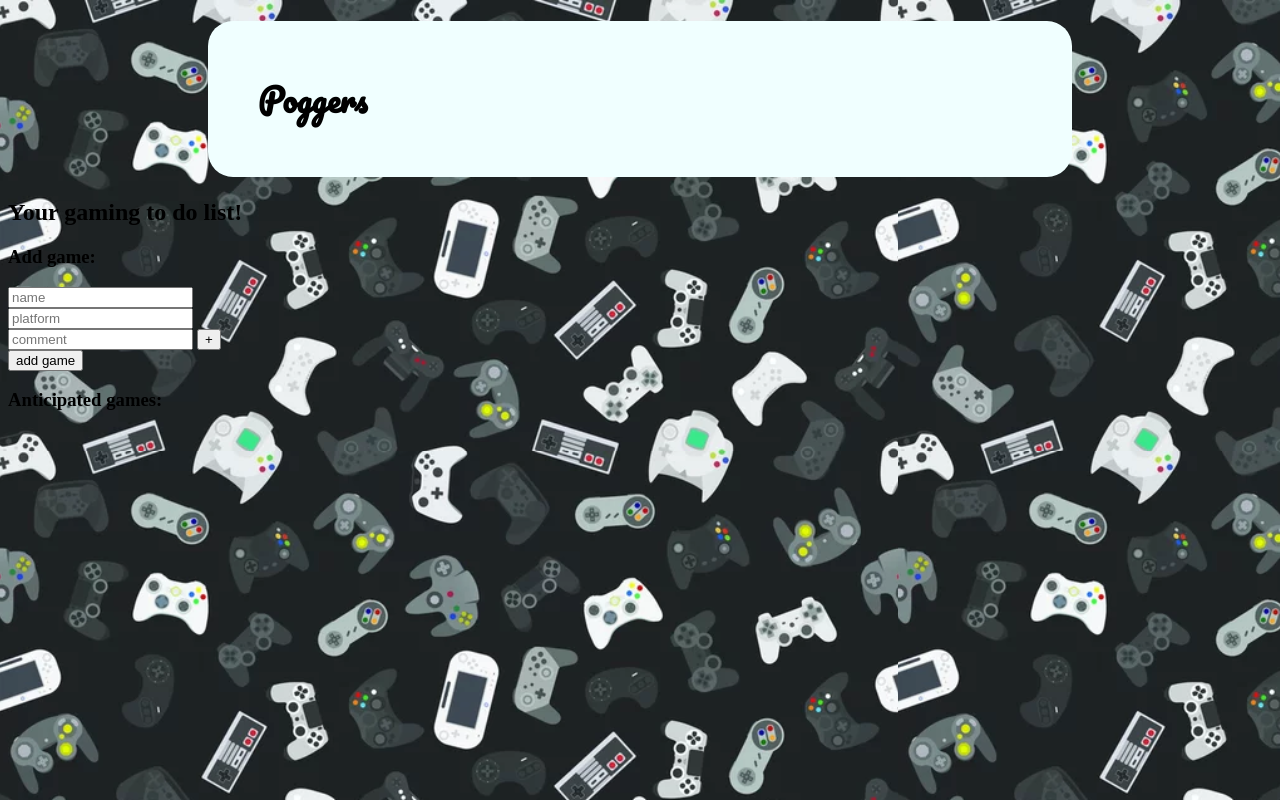
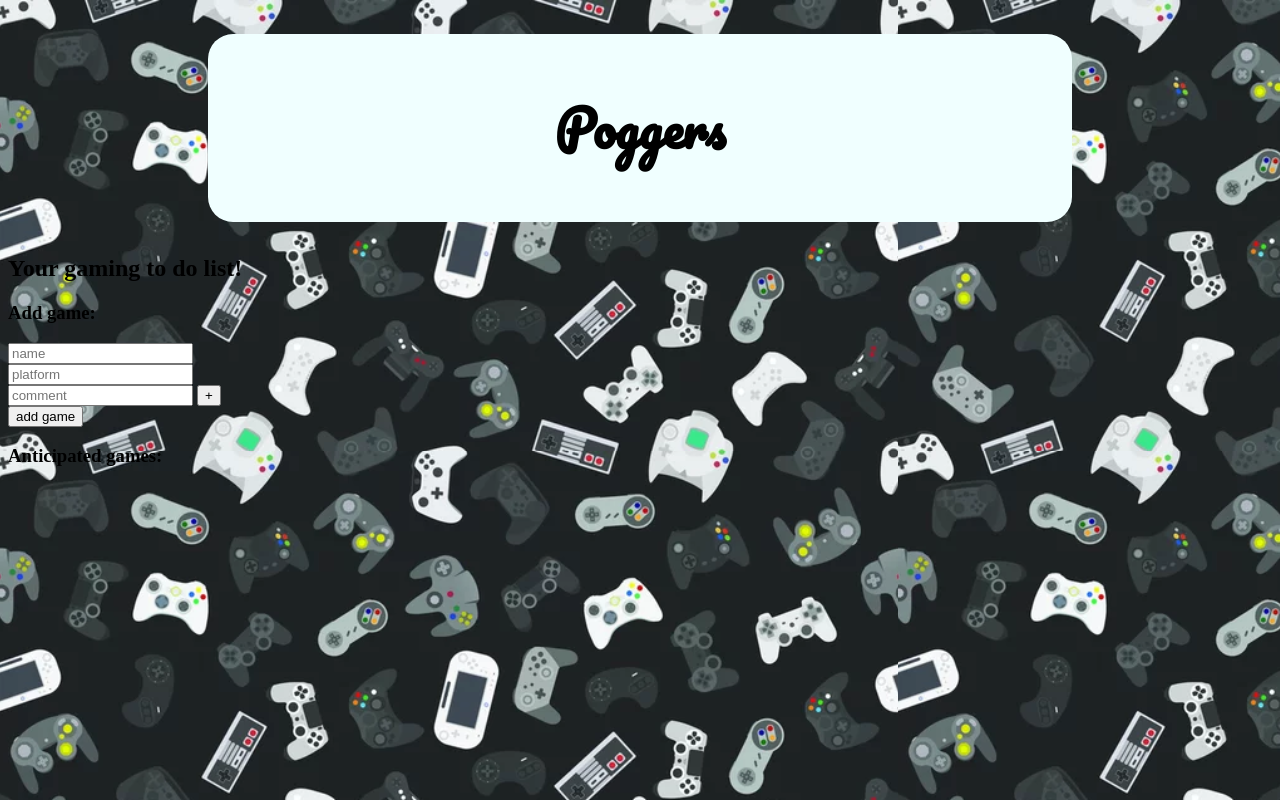
Before and after one commit to cgoranov/poggers-frontend, a website: page index.html in a window 1280 px wide. Drawn offline with Linux system fonts and the light colour scheme; no server answers.

Commit message:
text aligned center the title

```diff
--- a/assets/stylesheets/index.css
+++ b/assets/stylesheets/index.css
@@ -9,4 +9,6 @@ h1 {
     padding: 50px;
     border-radius: 25px;
     font-family: 'Pacifico', cursive;
+    font-size: 50px;
+    text-align: center;
 }
```
